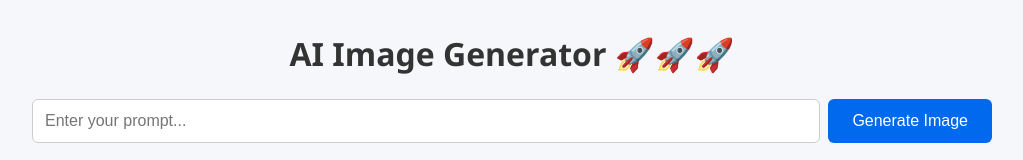
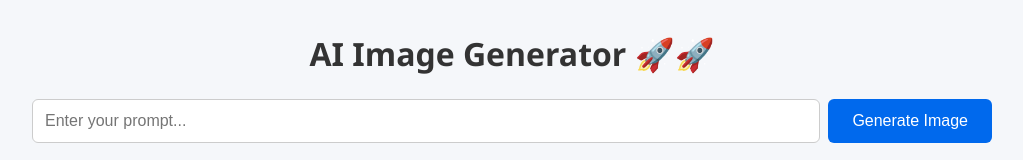
Before and after one commit to Reinhart84/ai4all-platform, a React (Create React App) app in the folder frontend/: page / in a window 1280 px wide. Shown: the top 160 px of the page, without its empty margins (128-1151 px from the left). Built offline with nearby package versions, Linux system fonts and the light colour scheme; no server answers.

Commit message:
test staging naar staging brach

```diff
--- a/frontend/src/App.js
+++ b/frontend/src/App.js
@@ -52,7 +52,7 @@ function App() {
 
   return (
     <div className="app-container">
-      <h1>AI Image Generator 🚀🚀🚀</h1>
+      <h1>AI Image Generator 🚀🚀</h1>
 
       {/* Generate-form */}
       <div className="form-container">
```
